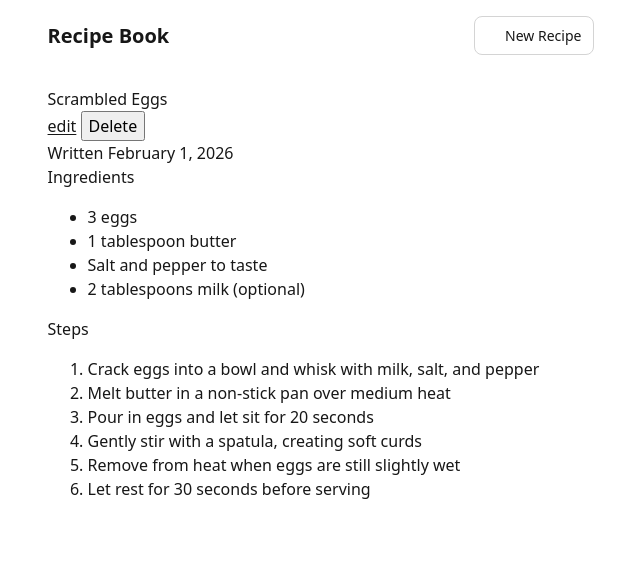
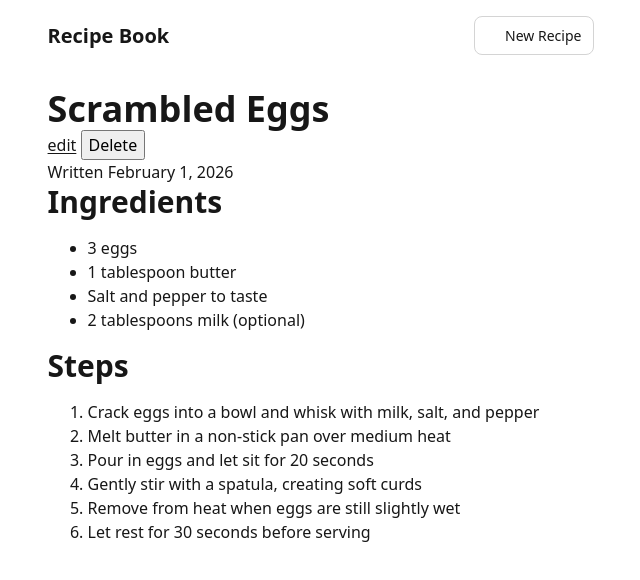
Before and after one commit to binyamin/recipes, a SvelteKit app: page /recipes/550e8400-e29b-41d4-a716-446655440001 in a window 1280 px wide. Shown: the top 580 px of the page, without its empty margins (319-959 px from the left). Built offline with nearby package versions, Linux system fonts and the light colour scheme; some icons are missing.

Commit message:
feat: title & heading util classes

```diff
--- a/src/css/base/config.css
+++ b/src/css/base/config.css
@@ -6,7 +6,7 @@
 
 :root {
 	--font-body: var(--font-sans);
-	--font-heading: var(--font-sans);
+	--font-display: var(--font-sans);
 
 	--color-surface-base: var(--color-white);
 	--color-surface-raised: var(--color-white);
--- a/src/css/utility/text.css
+++ b/src/css/utility/text.css
@@ -2,12 +2,17 @@
  * Typography Utils
  */
 
+.text-title,
 .text-heading {
-	font-family: var(--font-heading);
+	font-family: var(--font-display);
 	font-weight: 700;
 	line-height: 1.2;
 }
 
-.text-4xl {
+.text-title {
 	font-size: var(--size-4xl);
 }
+
+.text-heading {
+	font-size: var(--size-3xl);
+}
--- a/src/routes/+page.svelte
+++ b/src/routes/+page.svelte
@@ -5,7 +5,7 @@
 	let sorted = $derived(list.toSorted((a, b) => +b.updatedAt - +a.updatedAt));
 </script>
 
-<h1 class="text-heading text-4xl">Recipes</h1>
+<h1 class="text-title">Recipes</h1>
 
 {#if sorted.length > 0}
 	<ul>
--- a/src/routes/recipes/[id]/+page.svelte
+++ b/src/routes/recipes/[id]/+page.svelte
@@ -40,7 +40,7 @@
 	<!-- missing state -->
 {:else}
 	<article>
-		<h1>{recipe.title}</h1>
+		<h1 class="text-title">{recipe.title}</h1>
 
 		<a href="/recipes/{params.id}/edit">edit</a>
 		<button type="button" onclick={onDelete}>Delete</button>
@@ -56,14 +56,14 @@
 			</time>
 		</p>
 
-		<h2>Ingredients</h2>
+		<h2 class="text-heading">Ingredients</h2>
 		<ul>
 			{#each recipe.ingredients as item}
 				<li>{item}</li>
 			{/each}
 		</ul>
 
-		<h2>Steps</h2>
+		<h2 class="text-heading">Steps</h2>
 		<ol>
 			{#each recipe.steps as step}
 				<li>{step}</li>
--- a/src/routes/recipes/[id]/edit/+page.svelte
+++ b/src/routes/recipes/[id]/edit/+page.svelte
@@ -22,6 +22,6 @@
 	};
 </script>
 
-<h1>Edit Recipe</h1>
+<h1 class="text-title">Edit Recipe</h1>
 
 <RecipeForm {onsubmit} {recipe} />
--- a/src/routes/recipes/new/+page.svelte
+++ b/src/routes/recipes/new/+page.svelte
@@ -17,6 +17,6 @@
 	};
 </script>
 
-<h1>Create a Recipe</h1>
+<h1 class="text-title">Create a Recipe</h1>
 
 <RecipeForm {onsubmit} />
```
